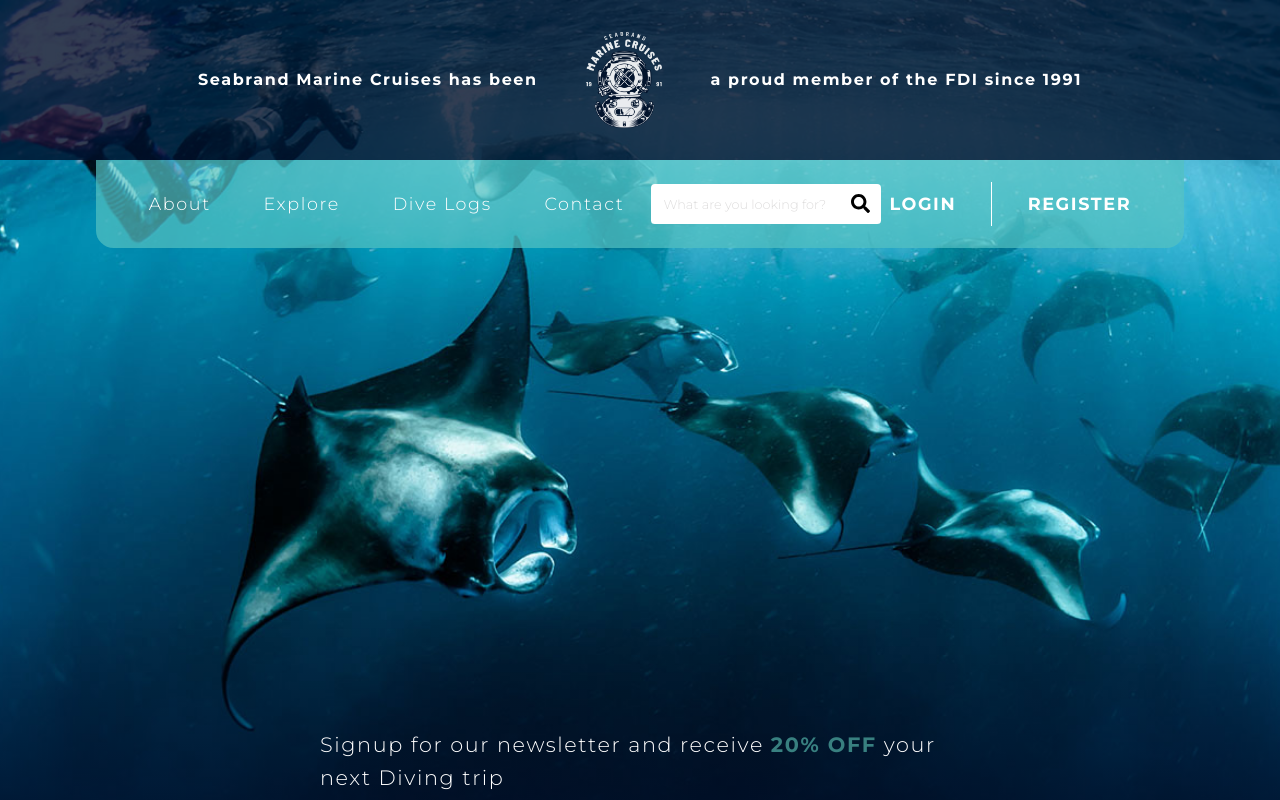
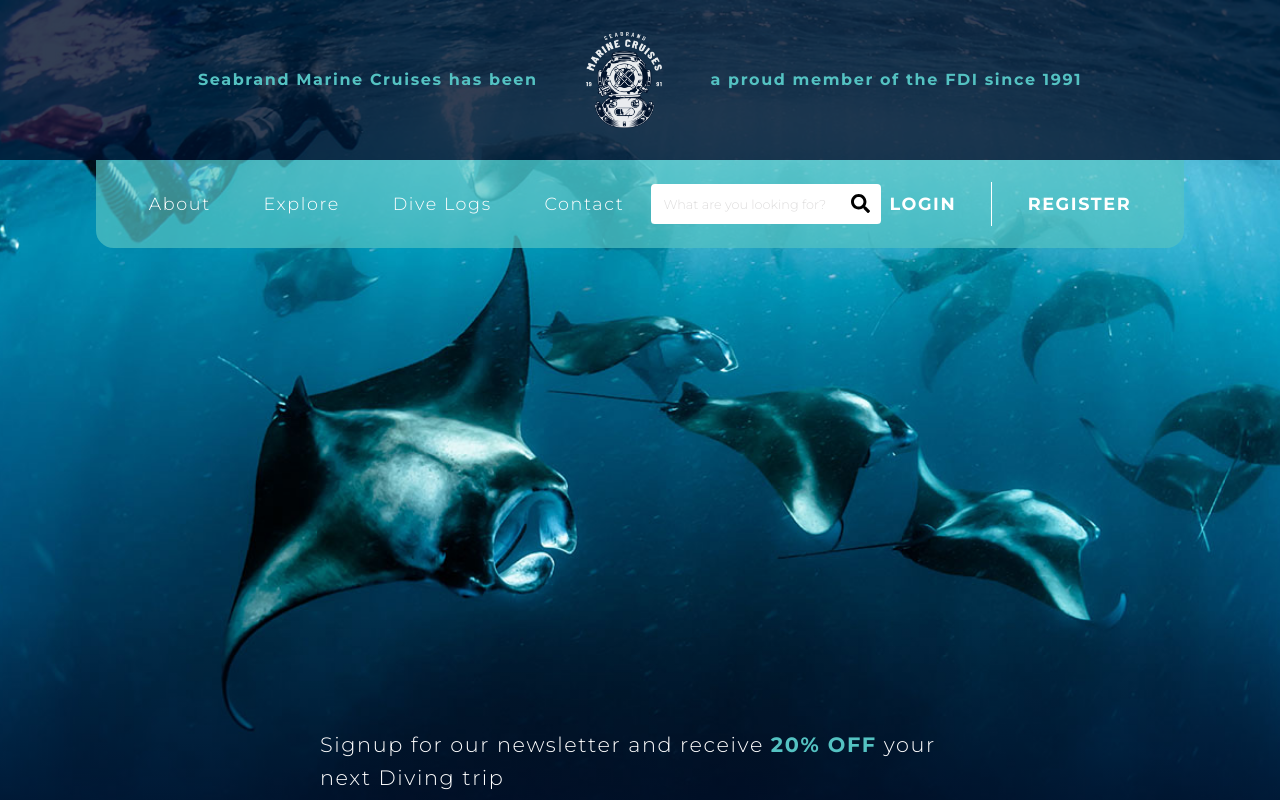
Before and after one commit to KevinMeldau/scuba-front, a React (Create React App) app: page / in a window 1280 px wide. Shown: the top 800 px of the page. Built offline with nearby package versions, Linux system fonts and the light colour scheme; no server answers.

Commit message:
Styling edits

```diff
--- a/src/styles.css
+++ b/src/styles.css
@@ -134,7 +134,7 @@ section {
 }
 
 .nav-container .nav-top p {
-  color: var(--clr-light);
+  color: var(--clr-accent);
   font-weight: var(--fw-bold);
 }
 
@@ -454,7 +454,7 @@ section {
 
 .turtle-image {
   background-image: url("./images/turtle.png");
-  background-position: 10% 65%;
+  background-position: 10% 74%;
   background-size: 35em;
   background-repeat: no-repeat;
 }
@@ -511,7 +511,7 @@ select {
 }
 
 span {
-  color: var(--clr-accent-dark);
+  color: var(--clr-accent);
   font-weight: var(--fw-bold);
 }
 
--- a/src/styles.scss
+++ b/src/styles.scss
@@ -112,7 +112,7 @@ section {
 		justify-content: center;
 		align-items: center;
 		p {
-			color: var(--clr-light);
+			color: var(--clr-accent);
 			font-weight: var(--fw-bold);
 		}
 		img {
@@ -356,7 +356,7 @@ section {
 
 .turtle-image {
 	background-image: url("./images/turtle.png");
-	background-position: 10% 65%;
+	background-position: 10% 74%;
 	background-size: 35em;
 	background-repeat: no-repeat;
 }
@@ -408,8 +408,8 @@ select {
 }
 
 span {
-	// text-transform: uppercase;
-	color: var(--clr-accent-dark);
+
+	color: var(--clr-accent);
 	font-weight: var(--fw-bold);
 }
 
@@ -418,7 +418,6 @@ span {
 	width: 100%;
 	height: 100vh;
 	background-size: cover;
-	// background-repeat: no-repeat;
 }
 
 .footer-container {
```
Also changed, not shown: 1 other file (tests, documents, lock files or other folders).
